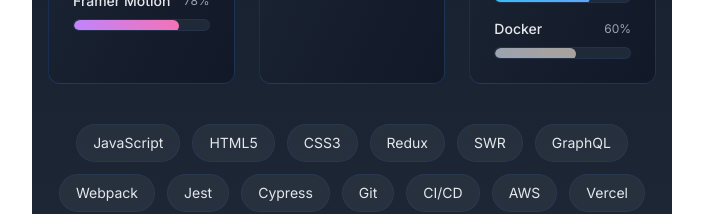
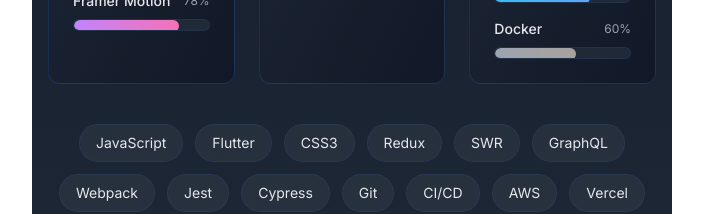
Before and after one commit to shubhamsingh2468/React-portfolio, a Next.js app: page / in a window 1280 px wide. Shown: the part 2540-2754 px from the top of the page, without its empty margins (288-991 px from the left). Built offline with nearby package versions, Linux system fonts and the light colour scheme.

Commit message:
Update skills list in Skills.js

```diff
--- a/app/components/Skills.js
+++ b/app/components/Skills.js
@@ -96,7 +96,7 @@ const Skills = () => {
             transition={{ duration: 0.6 }}
           >
             {[
-              'JavaScript', 'HTML5', 'CSS3', 'Redux', 'SWR', 'GraphQL', 'Webpack',
+              'JavaScript', 'Flutter', 'CSS3', 'Redux', 'SWR', 'GraphQL', 'Webpack',
               'Jest', 'Cypress', 'Git', 'CI/CD', 'AWS', 'Vercel', 'Netlify',
             ].map((tag, i) => (
               <span
```
